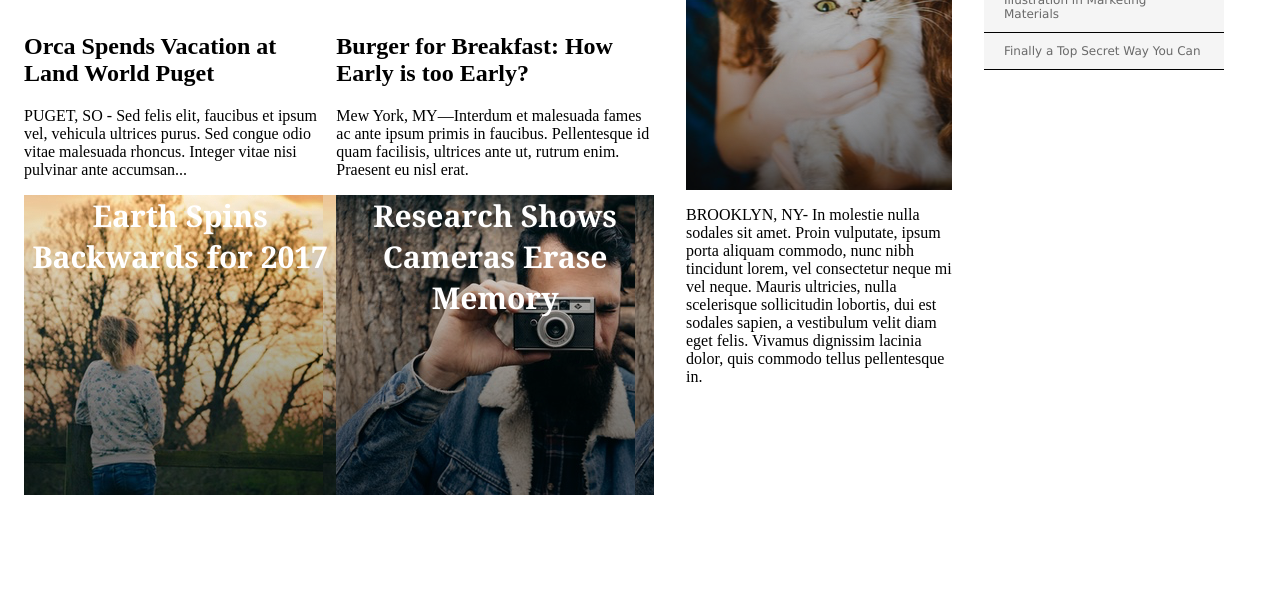
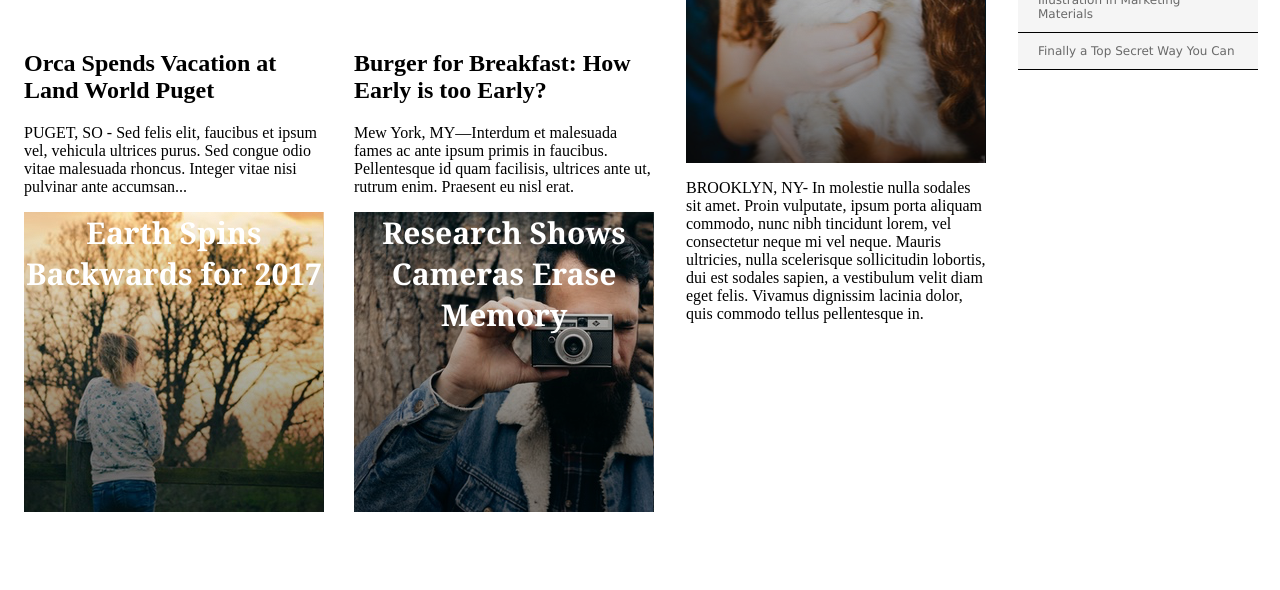
Before and after one commit to dmitch03/MyTimes, a plain HTML site: page index.html in a window 1280 px wide. Shown: the part 597-1187 px from the top of the page. Drawn offline with Linux system fonts and the light colour scheme.

Commit message:
all but footer

```diff
--- a/resources/css/style.css
+++ b/resources/css/style.css
@@ -66,7 +66,6 @@ body {
 .column.large {
   width: 630px;
   display: flex;
-  align-items: center;
   flex-direction: column;
 }
 
@@ -114,6 +113,10 @@ body {
   text-align: center;
 }
 
+.lead.story {
+  width: 630px;
+}
+
 .lead.story .image-content {
   background-image: url(../images/img-story-main.png);
   width: 630px;
@@ -121,8 +124,6 @@ body {
   text-align: left;
 }
 
-.story {
-}
 
 .fall-cancelled.image-content {
   background-image: url(../images/img-story-2.png);
@@ -136,6 +137,14 @@ body {
   background-image: url(../images/img-story-1.png);
 }
 
-div .stories {
+.stories {
   display: flex;
+  justify-content: space-between;
+  margin-top: 17px;
 }
+
+.story {
+  display: flex;
+  flex-direction: column;
+  width: 300px;
+}
```
